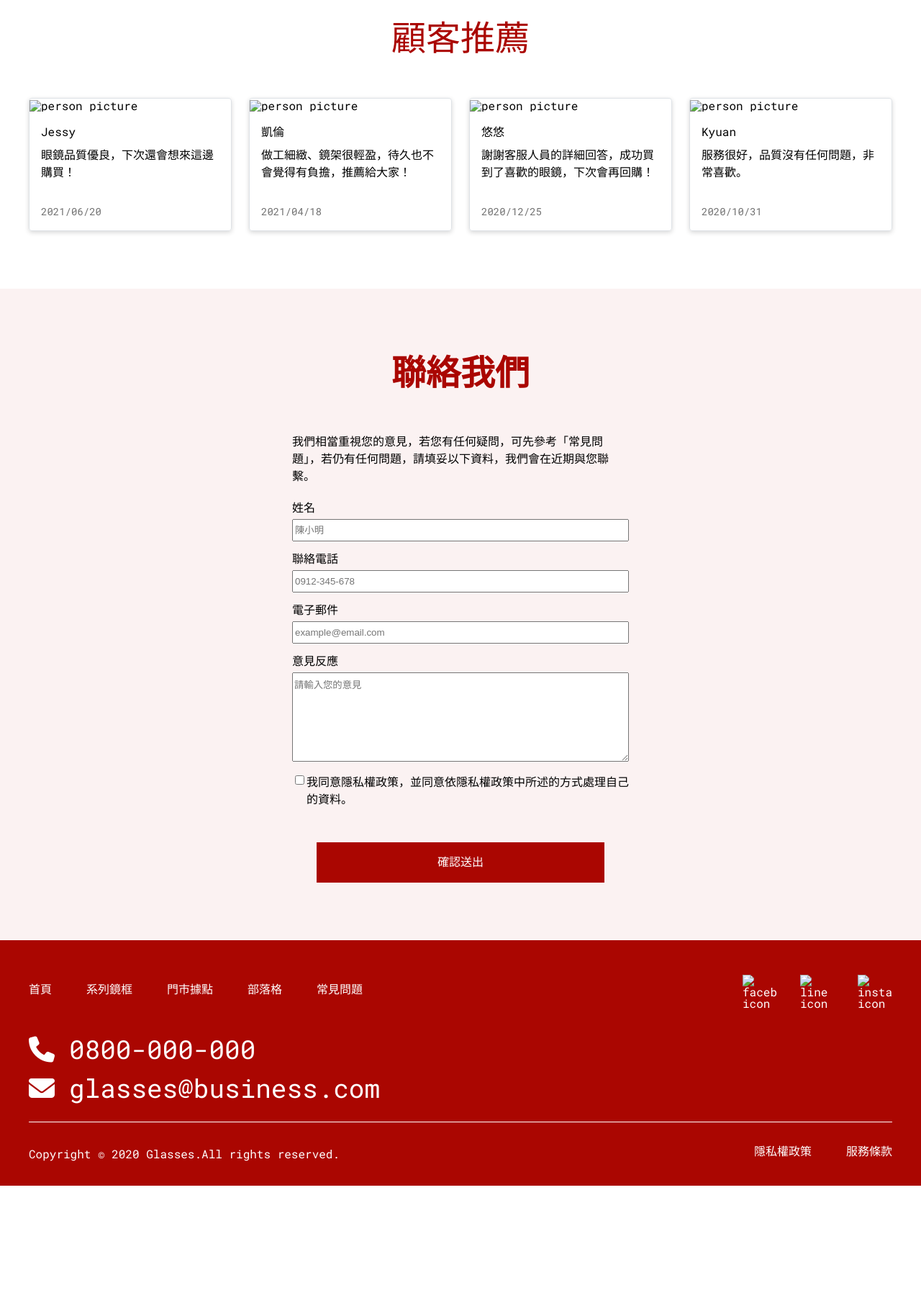
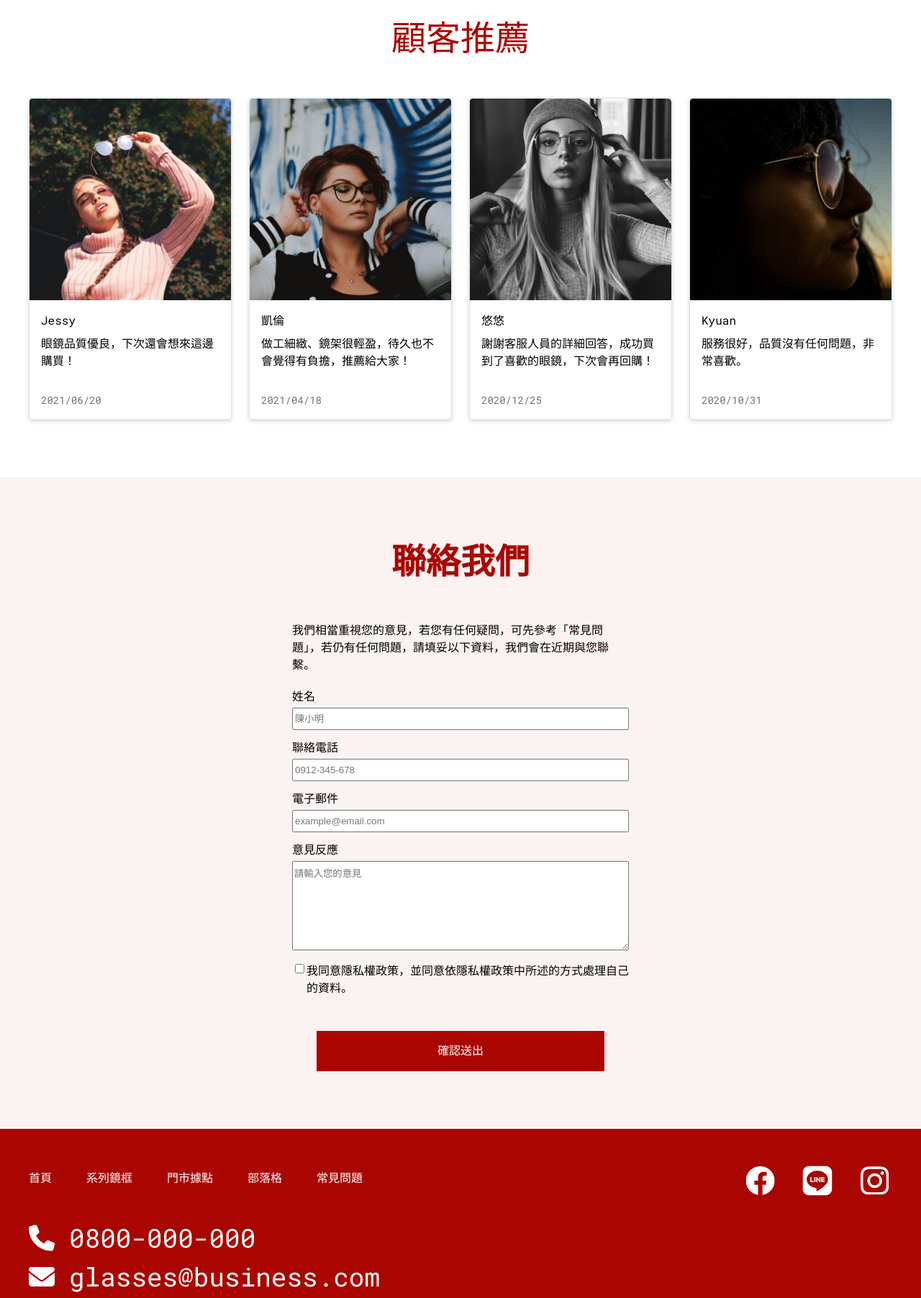
Before and after one commit to a121515222/week-3, a plain HTML site: page index.html in a window 1280 px wide. Shown: the part 2740-4543 px from the top of the page at 72% size. Before the commit the page ends 4387 px from the top, so only its background shows below. Drawn offline with Linux system fonts and the light colour scheme; the site is published under a folder, as on GitHub Pages, so addresses that start at the root find nothing.

Commit message:
changing the picture url

```diff
--- a/index.html
+++ b/index.html
@@ -106,7 +106,7 @@
       <li class=" w23-5 w48-2-lg w100-sm">
         <div class="card flex flex-column justify-between">
           <div class="from-group">
-            <img src="/asset/home-section5-1.png" alt="person picture">
+            <img src="./asset/home-section5-1.png" alt="person picture">
             <div class="p-16 ">
               <p class="pb-8">Jessy</p>
               <p>眼鏡品質優良，下次還會想來這邊購買！</p>
@@ -120,7 +120,7 @@
       <li class=" w23-5 w48-2-lg w100-sm">
         <div class="card  flex flex-column justify-between">
           <div class="from-group">
-            <img src="/asset/home-section5-2.png" alt="person picture">
+            <img src="./asset/home-section5-2.png" alt="person picture">
             <div class="p-16">
               <p class="pb-8">凱倫</p>
               <p>做工細緻、鏡架很輕盈，待久也不會覺得有負擔，推薦給大家！</p>
@@ -135,7 +135,7 @@
       <li class=" w23-5 w48-2-lg w100-sm">
         <div class="card  flex flex-column justify-between">
           <div class="from">
-            <img src="/asset/home-section5-3.png" alt="person picture">
+            <img src="./asset/home-section5-3.png" alt="person picture">
             <div class="p-16">
               <p class="pb-8">悠悠</p>
               <p>謝謝客服人員的詳細回答，成功買到了喜歡的眼鏡，下次會再回購！</p>
@@ -150,7 +150,7 @@
       <li class=" w23-5 w48-2-lg w100-sm">
         <div class="card  flex flex-column justify-between">
           <div class="from-group">
-            <img src="/asset/home-section5-4.png" alt="person picture">
+            <img src="./asset/home-section5-4.png" alt="person picture">
             <div class="p-16">
               <p class="pb-8">Kyuan</p>
               <p>服務很好，品質沒有任何問題，非常喜歡。</p>
@@ -207,11 +207,11 @@
         </div>
 
         <ul class="flex gap32 gap16-lg gap-8-sm">
-          <li class="squar-48 squar-40-lg squar-24-sm sns"><a href="#"><img src="/asset/ic-social-fb.png"
+          <li class="squar-48 squar-40-lg squar-24-sm sns"><a href="#"><img src="./asset/ic-social-fb.png"
                 alt="facebook icon"></a></li>
-          <li class="squar-48 squar-40-lg squar-24-sm sns"><a href="#"><img src="/asset/ic_social_line.png"
+          <li class="squar-48 squar-40-lg squar-24-sm sns"><a href="#"><img src="./asset/ic_social_line.png"
                 alt="line icon"></a></li>
-          <li class="squar-48 squar-40-lg squar-24-sm sns"><a href="#"><img src="/asset/ic_social_ig.png"
+          <li class="squar-48 squar-40-lg squar-24-sm sns"><a href="#"><img src="./asset/ic_social_ig.png"
                 alt="instagram icon"></a></li>
         </ul>
       </div>
```
